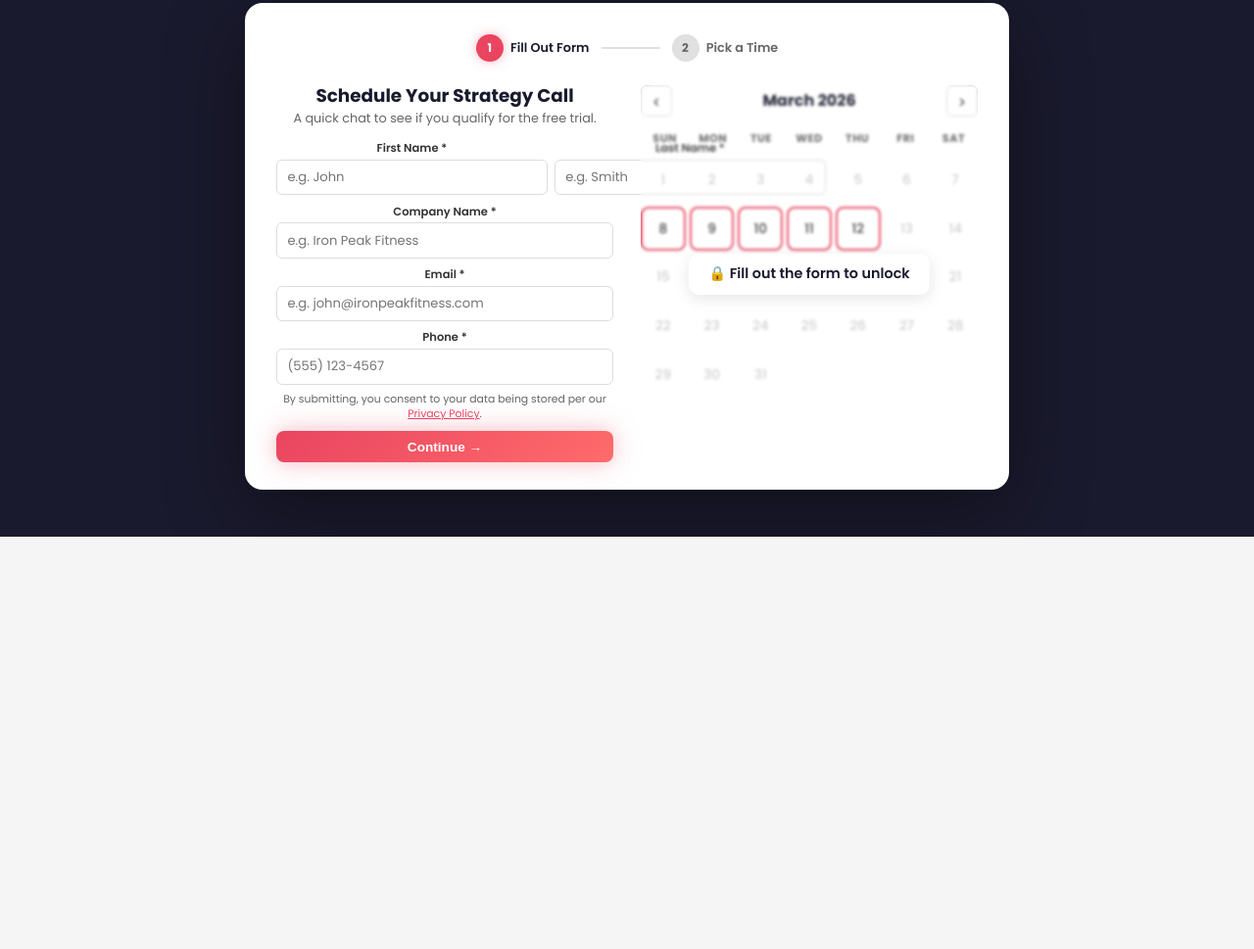
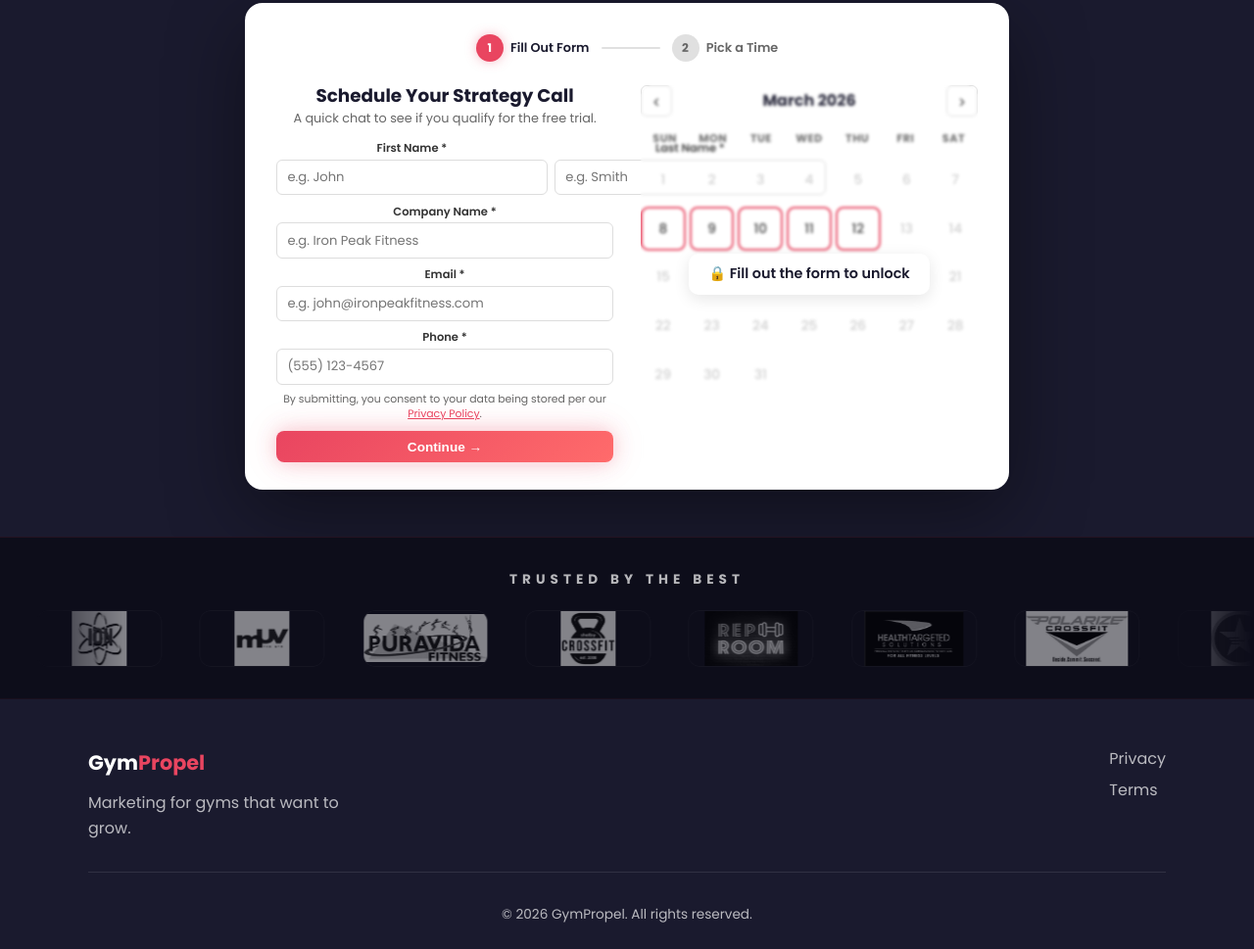
Before and after one commit to vincentyu412-svg/nava-marketing-website, a website: page public/scale/index.html in a window 1280 px wide. Shown: the part 467-1436 px from the top of the page at 98% size. Before the commit the page ends 1015 px from the top, so only its background shows below. Drawn offline with Linux system fonts and the light colour scheme; no server answers.

Commit message:
Scale: add trusted by the best logo slider + footer

```diff
--- a/public/scale/index.html
+++ b/public/scale/index.html
@@ -277,6 +277,53 @@
         </div>
     </div>
 
+    <!-- Logo Scroller -->
+    <section class="logo-scroller" aria-label="Trusted partners">
+        <p class="logo-scroller__title">TRUSTED BY THE BEST</p>
+        <div class="logo-scroller__track">
+            <div class="logo-scroller__slide">
+                <div class="logo-scroller__item"><img src="/assets/images/star-gym.png" alt="Star Gym" loading="lazy" width="170" height="60"></div>
+                <div class="logo-scroller__item"><img src="/assets/images/hiitcore.png" alt="HIITCore Programs" loading="lazy" width="170" height="60"></div>
+                <div class="logo-scroller__item"><img src="/assets/images/ion.png" alt="ION" loading="lazy" width="170" height="60"></div>
+                <div class="logo-scroller__item"><img src="/assets/images/muv.png" alt="MUV The Gym" loading="lazy" width="170" height="60"></div>
+                <div class="logo-scroller__item"><img src="/assets/images/puravida.png" alt="Pura Vida Fitness" loading="lazy" width="170" height="60"></div>
+                <div class="logo-scroller__item"><img src="/assets/images/shelby-crossfit.png" alt="Shelby CrossFit" loading="lazy" width="170" height="60"></div>
+                <div class="logo-scroller__item"><img src="/assets/images/rep-room.png" alt="Rep Room" loading="lazy" width="170" height="60"></div>
+                <div class="logo-scroller__item"><img src="/assets/images/health-targeted.png" alt="Health Targeted Solutions" loading="lazy" width="170" height="60"></div>
+                <div class="logo-scroller__item"><img src="/assets/images/polarize-crossfit.png" alt="Polarize CrossFit" loading="lazy" width="170" height="60"></div>
+                <!-- Duplicate for seamless loop -->
+                <div class="logo-scroller__item"><img src="/assets/images/star-gym.png" alt="Star Gym" loading="lazy" width="170" height="60"></div>
+                <div class="logo-scroller__item"><img src="/assets/images/hiitcore.png" alt="HIITCore Programs" loading="lazy" width="170" height="60"></div>
+                <div class="logo-scroller__item"><img src="/assets/images/ion.png" alt="ION" loading="lazy" width="170" height="60"></div>
+                <div class="logo-scroller__item"><img src="/assets/images/muv.png" alt="MUV The Gym" loading="lazy" width="170" height="60"></div>
+                <div class="logo-scroller__item"><img src="/assets/images/puravida.png" alt="Pura Vida Fitness" loading="lazy" width="170" height="60"></div>
+                <div class="logo-scroller__item"><img src="/assets/images/shelby-crossfit.png" alt="Shelby CrossFit" loading="lazy" width="170" height="60"></div>
+                <div class="logo-scroller__item"><img src="/assets/images/rep-room.png" alt="Rep Room" loading="lazy" width="170" height="60"></div>
+                <div class="logo-scroller__item"><img src="/assets/images/health-targeted.png" alt="Health Targeted Solutions" loading="lazy" width="170" height="60"></div>
+                <div class="logo-scroller__item"><img src="/assets/images/polarize-crossfit.png" alt="Polarize CrossFit" loading="lazy" width="170" height="60"></div>
+            </div>
+        </div>
+    </section>
+
+    <!-- Footer -->
+    <footer class="footer" role="contentinfo">
+        <div class="footer__inner">
+            <div class="footer__brand">
+                <h3>Gym<span>Propel</span></h3>
+                <p>Marketing for gyms that want to grow.</p>
+            </div>
+            <div class="footer__links">
+                <ul>
+                    <li><a href="/privacy-policy.html">Privacy</a></li>
+                    <li><a href="/terms-of-service.html">Terms</a></li>
+                </ul>
+            </div>
+        </div>
+        <div class="footer__bottom">
+            <p>&copy; 2026 GymPropel. All rights reserved.</p>
+        </div>
+    </footer>
+
     <script src="/assets/js/booking-widget.js"></script>
 </body>
 
```
